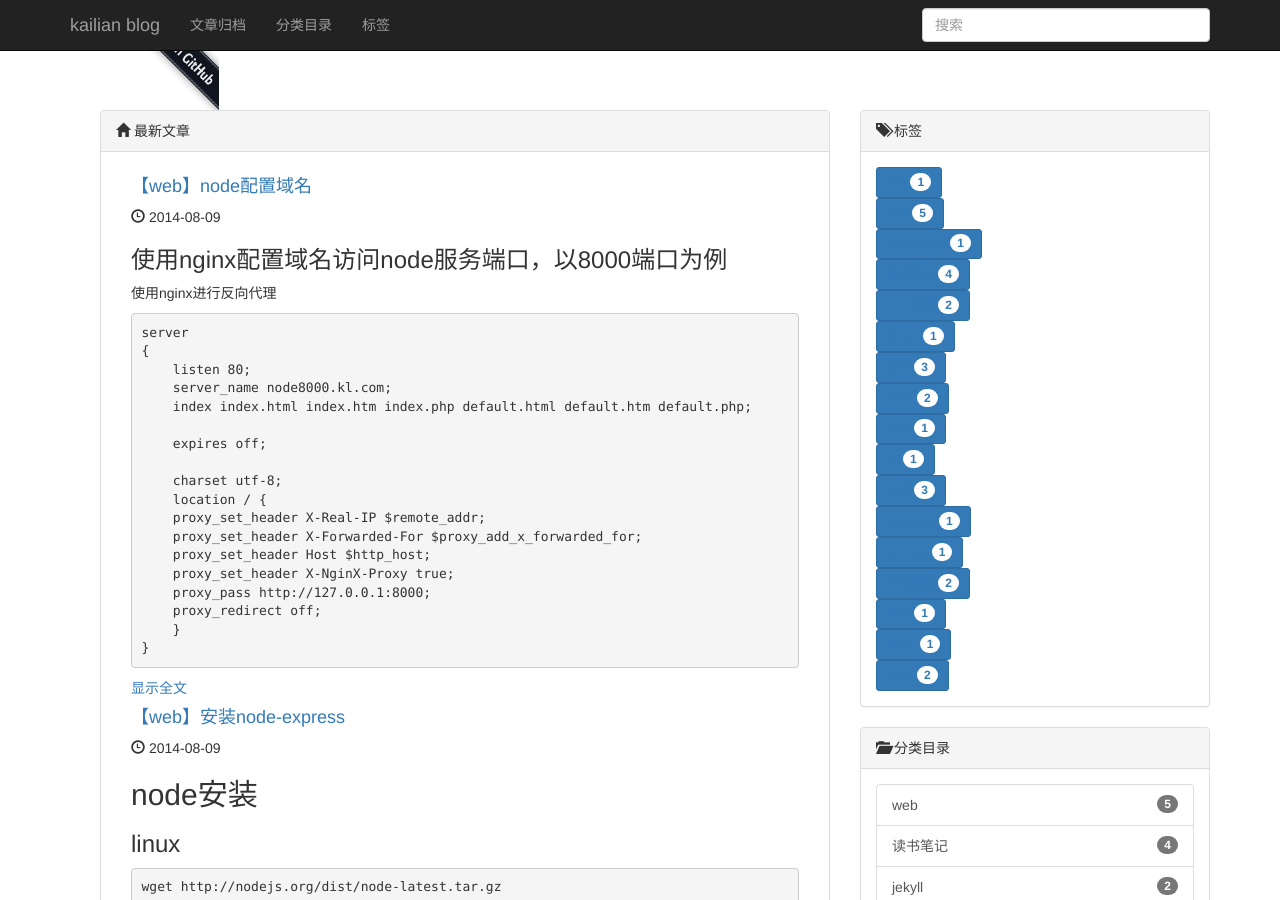
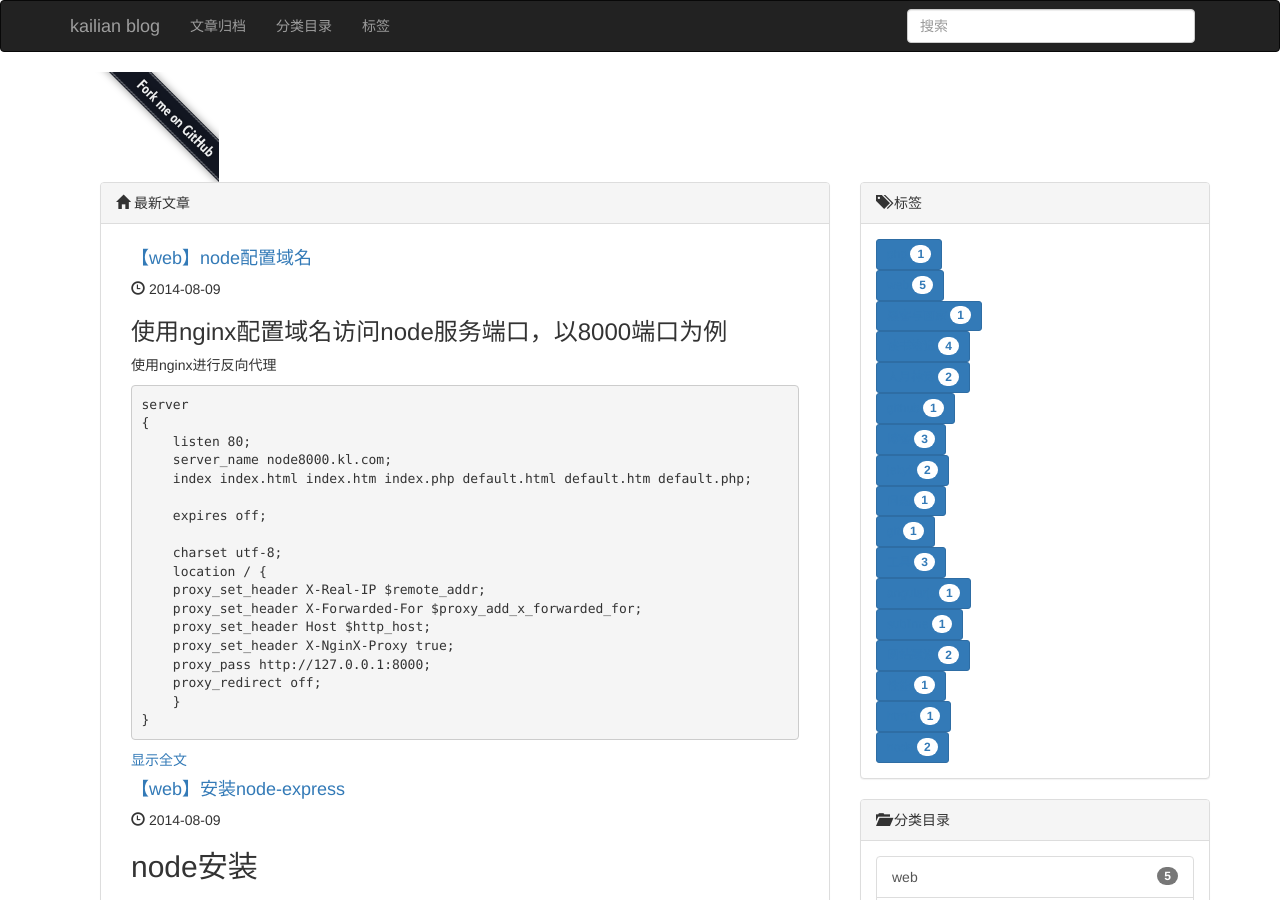
Before and after one commit to kailian/kailian.github.io, a Jekyll site: the page built from index.html, in a window 1280 px wide and 900 px high. Built offline with Jekyll 4.4.1, drawn with Linux system fonts in a browser that asks for light colours; nearby versions of some CDN libraries; library files that are not in the unit come from our copies; the list of posts is cut into pages by our own code.

Commit message:
【开发】修改导航

```diff
--- a/_includes/themes/twitter/default.html
+++ b/_includes/themes/twitter/default.html
@@ -30,7 +30,7 @@
   </head>
 
   <body>
-    <nav class="navbar navbar-inverse navbar-fixed-top" role="navigation">
+    <nav class="navbar navbar-inverse" role="navigation">
       <div class="container">
         <div class="navbar-header">
           <button type="button" class="navbar-toggle collapsed" data-toggle="collapse" data-target="#bs-example-navbar-collapse-1">
```
